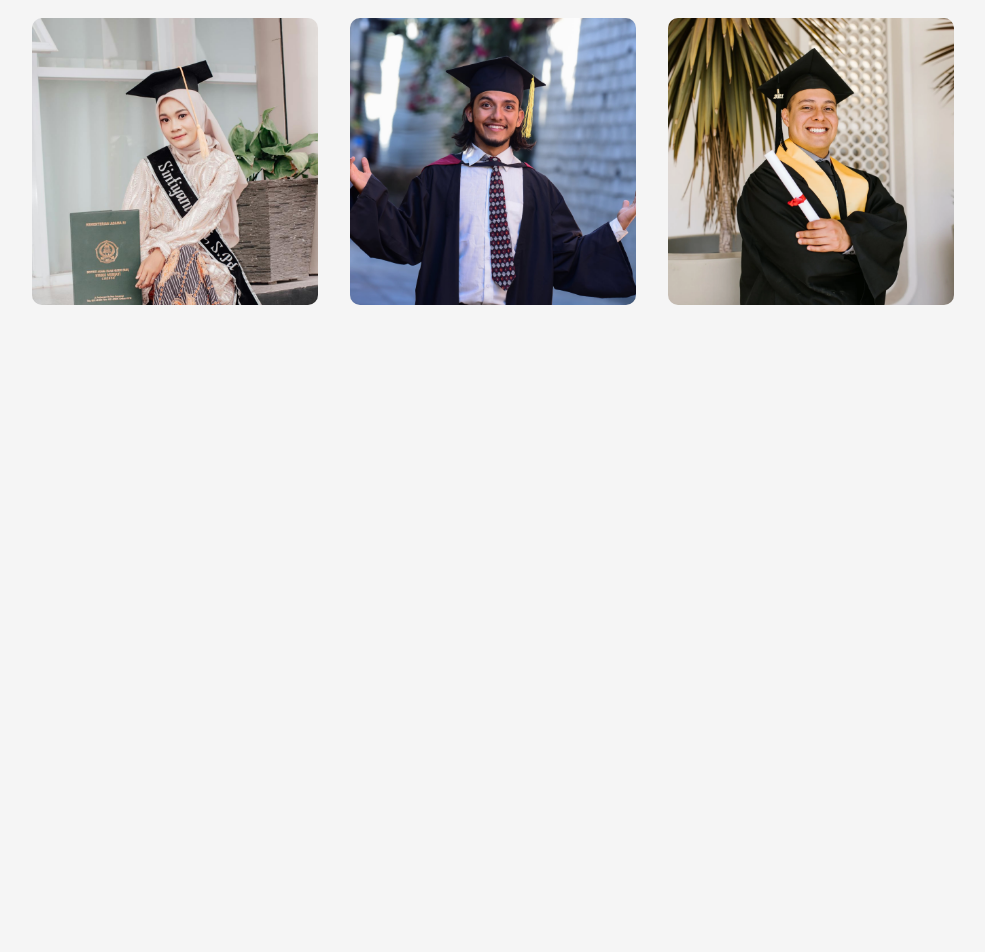
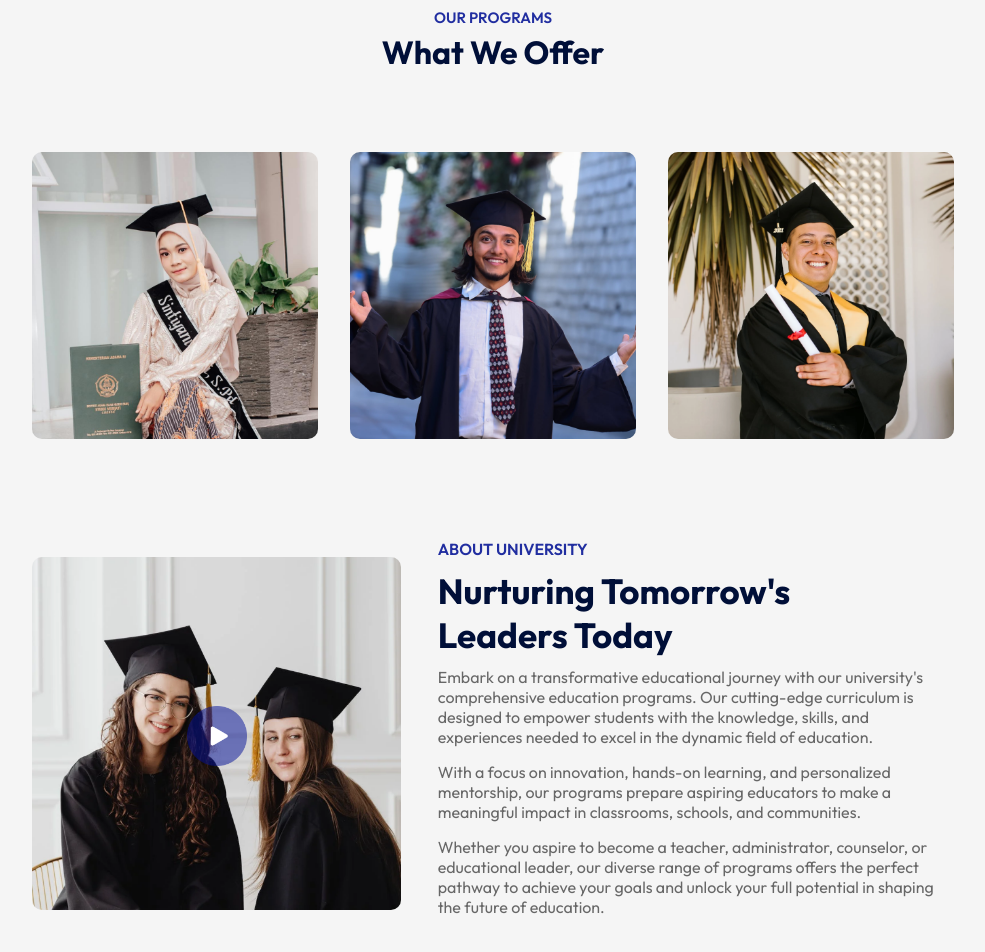
Before and after one commit to arsh10x/Edusity, a React (Create React App) app: page / in a window 1280 px wide. Shown: the part 862-1814 px from the top of the page, without its empty margins (147-1132 px from the left). Before the commit the page ends 1247 px from the top, so only its background shows below. Built offline with nearby package versions, Linux system fonts and the light colour scheme.

Commit message:
add sticky dark nav dynamic

```diff
--- a/src/App.js
+++ b/src/App.js
@@ -1,7 +1,9 @@
 import "./App.css";
+import About from "./component/About/About";
 import Hero from "./component/Hero/Hero";
 import Navbar from "./component/Navbar/Navbar";
 import Programs from "./component/Programs/Programs";
+import Title from "./component/Title/Title";
 
 function App() {
   return (
@@ -9,7 +11,9 @@
       <Navbar />
       <Hero />
       <div className="container">
+        <Title title="What We Offer" subTitle="Our Programs" />
         <Programs />
+        <About />
       </div>
     </div>
   );
--- /dev/null
+++ b/src/component/About/About.css
@@ -0,0 +1,50 @@
+.about {
+    margin: 100px auto;
+    display: flex;
+    align-items: center;
+    justify-content: space-between;
+    width: 90%;
+}
+
+.about-left {
+    flex-basis: 40%;
+    position: relative;
+}
+
+.about-right {
+    flex-basis: 56%;
+}
+
+.about-img {
+    width: 100%;
+    border-radius: 10px;
+
+}
+
+.play-icon {
+    width: 60px;
+    position: absolute;
+    top: 50%;
+    left: 50%;
+    transform: translate(-50%, -50%);
+    cursor: pointer;
+}
+
+.about h3 {
+    font-weight: 600;
+    font-size: 16px;
+    color: #212EA0;
+}
+
+
+.about h2 {
+    font-size: 35px;
+    color: #000F38;
+    margin: 10px 0;
+    max-width: 400px;
+}
+
+.about p {
+    color: #676767;
+    margin-bottom: 15px;
+}
--- /dev/null
+++ b/src/component/About/About.jsx
@@ -0,0 +1,37 @@
+import React from "react";
+import "./About.css";
+import about_img from "../../assets/about.png";
+import play_icon from "../../assets/play-icon.png";
+const About = () => {
+  return (
+    <div className="about">
+      <div className="about-left">
+        <img src={about_img} className="about-img" alt="aboutImg" />
+        <img src={play_icon} className="play-icon" alt="playIcon" />
+      </div>
+      <div className="about-right">
+        <h3>ABOUT UNIVERSITY</h3>
+        <h2>Nurturing Tomorrow's Leaders Today</h2>
+        <p>
+          Embark on a transformative educational journey with our university's
+          comprehensive education programs. Our cutting-edge curriculum is
+          designed to empower students with the knowledge, skills, and
+          experiences needed to excel in the dynamic field of education.
+        </p>
+        <p>
+          With a focus on innovation, hands-on learning, and personalized
+          mentorship, our programs prepare aspiring educators to make a
+          meaningful impact in classrooms, schools, and communities.
+        </p>
+        <p>
+          Whether you aspire to become a teacher, administrator, counselor, or
+          educational leader, our diverse range of programs offers the perfect
+          pathway to achieve your goals and unlock your full potential in
+          shaping the future of education.
+        </p>
+      </div>
+    </div>
+  );
+};
+
+export default About;
--- a/src/component/Navbar/Navbar.css
+++ b/src/component/Navbar/Navbar.css
@@ -22,3 +22,8 @@
     margin: 5px 20px;
     font-size: 16px;
 }
+
+.dark-nav {
+    background: #212EA0;
+    transition: 0.4s;
+}
--- a/src/component/Navbar/Navbar.jsx
+++ b/src/component/Navbar/Navbar.jsx
@@ -1,9 +1,16 @@
-import React from "react";
+import React, { useEffect, useState } from "react";
 import "./Navbar.css";
 import logo from "../../assets/logo.png";
 const Navbar = () => {
+  const [sticky, setSticky] = useState(false);
+
+  useEffect(() => {
+    window.addEventListener("scroll", () => {
+      window.scrollY > 50 ? setSticky(true) : setSticky(false);
+    });
+  }, []);
   return (
-    <nav className="container">
+    <nav className={`container ${sticky ? "dark-nav" : ""}`}>
       <img src={logo} alt="logo" className="logo" />
       <ul>
         <li>Home</li>
--- /dev/null
+++ b/src/component/Title/Title.css
@@ -0,0 +1,15 @@
+.title {
+    text-align: center;
+    color: #212EA0;
+    font-size: 15px;
+    font-weight: 600;
+    text-transform: uppercase;
+    margin: 70px 0 30px;
+}
+
+.title h2 {
+    font-size: 32px;
+    color: #000F38;
+    margin-top: 5px;
+    text-transform: none;
+}
--- /dev/null
+++ b/src/component/Title/Title.jsx
@@ -0,0 +1,12 @@
+import React from "react";
+import "./Title.css";
+const Title = ({ title, subTitle }) => {
+  return (
+    <div className="title">
+      <p>{subTitle}</p>
+      <h2>{title}</h2>
+    </div>
+  );
+};
+
+export default Title;
```
